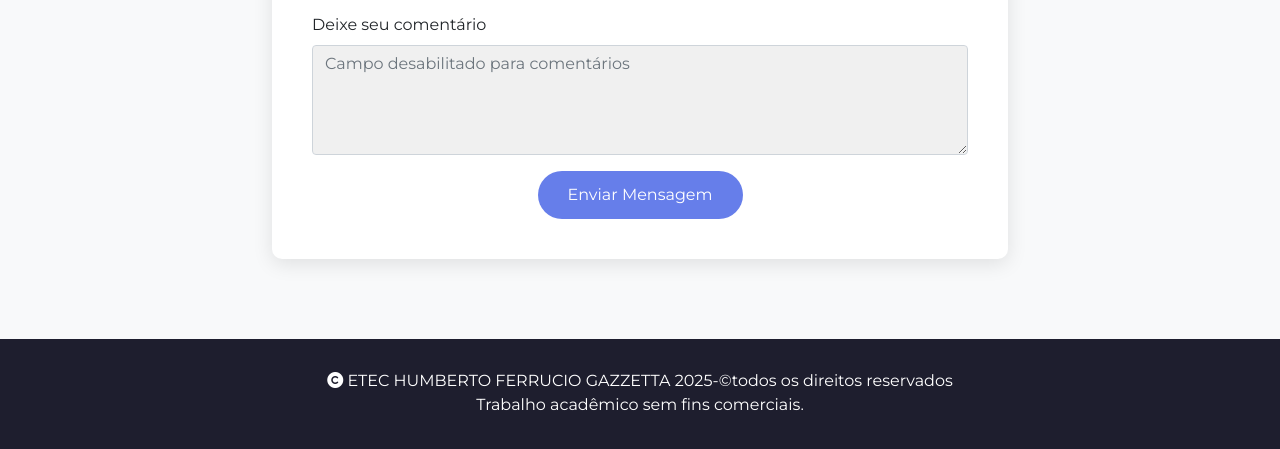
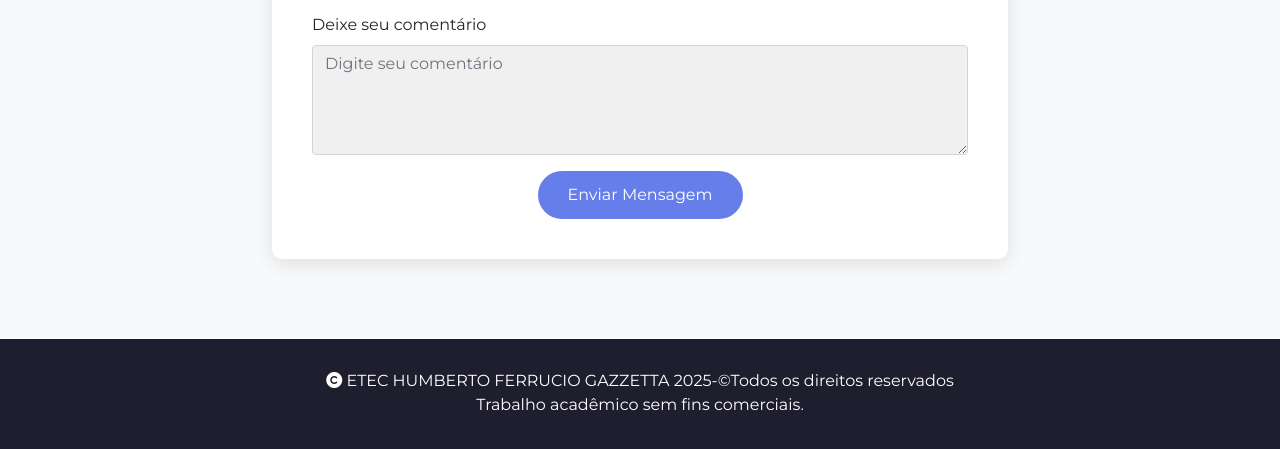
Before and after one commit to drognyte/sites, a plain HTML site: page index.html in a window 1280 px wide. Shown: the part 6085-6534 px from the top of the page. Drawn offline with nearby package versions, Linux system fonts and the light colour scheme.

```diff
--- a/index.html
+++ b/index.html
@@ -674,8 +674,8 @@
               <div class="mb-3">
                 <label for="comentario" class="form-label">Deixe seu comentário</label>
                 <textarea class="form-control" id="comentario" name="comentario" rows="4" readonly
-                  style="background-color: #f0f0f0; cursor: not-allowed;"
-                  placeholder="Campo desabilitado para comentários"></textarea>
+                  style="background-color: #f0f0f0; resize=none;"
+                  placeholder="Digite seu comentário"></textarea>
               </div>
 
               <div class="text-center">
@@ -697,7 +697,7 @@
     <div class="container">
       <div class="row">
         <div class="col-md-12">
-          <p><i class="fa fa-copyright"></i> ETEC HUMBERTO FERRUCIO GAZZETTA 2025-&COPYtodos os direitos
+          <p><i class="fa fa-copyright"></i> ETEC HUMBERTO FERRUCIO GAZZETTA 2025-&COPYTodos os direitos
             reservados<br>
             Trabalho acadêmico sem fins comerciais.</p>
         </div>
@@ -853,4 +853,5 @@
   </script>
 </body>
 
+
 </html>
```
